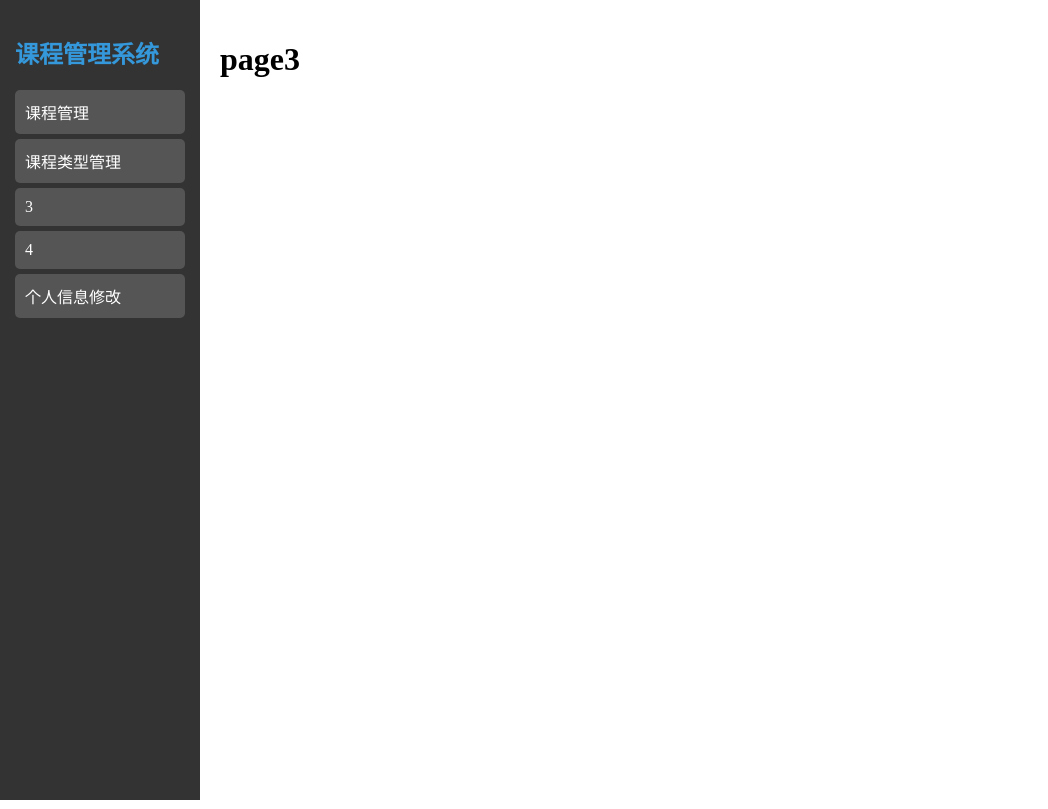
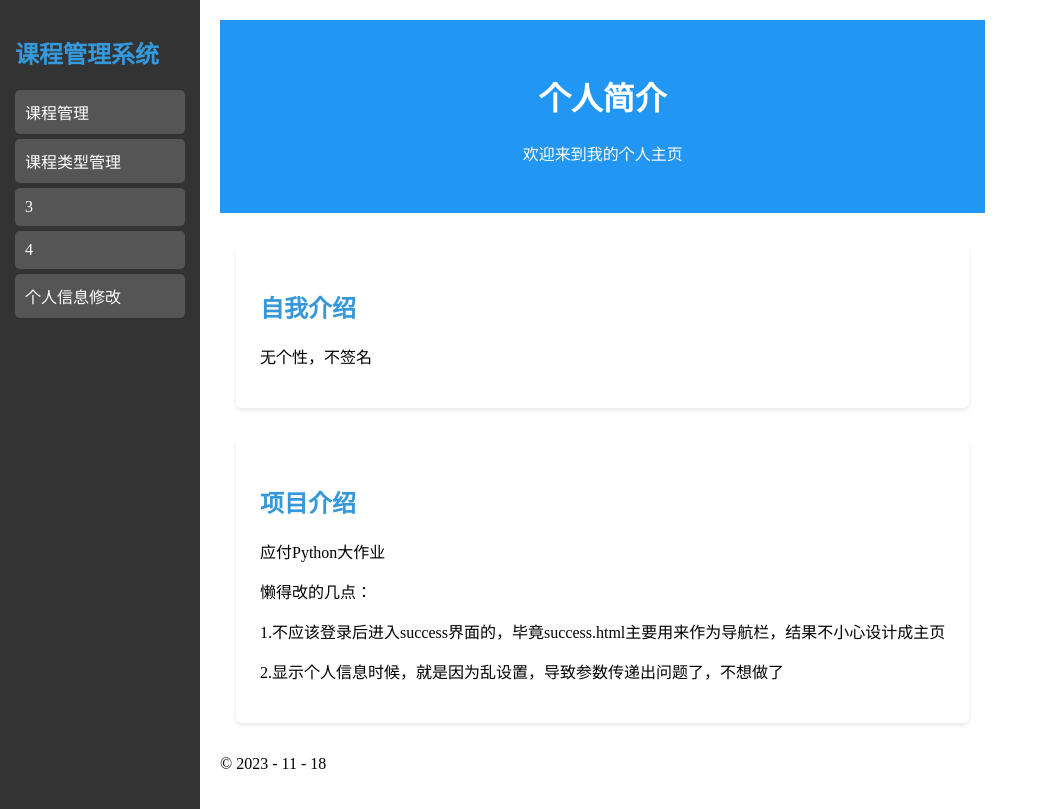
Before and after one commit to tglklzq/djangoProject_lzq, a Django app: page /page/3/ in a window 1280 px wide. Shown: the whole page, without its empty margins (0-1048 px from the left). Run offline with Django 4.2, Linux system fonts and the light colour scheme.

Commit message:
能用就行

```diff
--- a/templates/page/page3.html
+++ b/templates/page/page3.html
@@ -3,5 +3,102 @@
 {% extends 'success.html' %}
 
 {% block content %}
-    <h1>page3</h1>
+  <style>
+    table {
+      width: 100%;
+      border-collapse: collapse;
+      margin-bottom: 20px;
+    }
+    header {
+            background-color: #2196F3;
+            color: #fff;
+            text-align: center;
+            padding: 2rem 0;
+        }
+    section {
+            max-width: 800px;
+            margin: 2rem auto;
+            padding: 0 1rem;
+        }.intro {
+            background-color: #fff;
+            padding: 1.5rem;
+            border-radius: 5px;
+            box-shadow: 0 2px 4px rgba(0, 0, 0, 0.1);
+        }.project {
+            background-color: #fff;
+            margin-top: 2rem;
+            padding: 1.5rem;
+            border-radius: 5px;
+            box-shadow: 0 2px 4px rgba(0, 0, 0, 0.1);
+        }
+    th, td {
+      border: 1px solid #3498db; /* 使用蓝色边框 */
+      padding: 8px;
+      text-align: left;
+    }
+
+    th {
+      background-color: #3498db; /* 使用蓝色背景 */
+      color: white;
+    }
+
+    h2, h3 {
+      color: #3498db; /* 使用蓝色文字 */
+    }
+
+    form {
+      margin-bottom: 20px;
+    }
+
+    label {
+      display: block;
+      margin-bottom: 8px;
+    }
+
+    input {
+      width: 100%;
+      padding: 8px;
+      margin-bottom: 12px;
+      box-sizing: border-box;
+    }
+
+    button {
+      background-color: #3498db; /* 使用蓝色背景 */
+      color: white;
+      padding: 10px;
+      border: none;
+      cursor: pointer;
+    }
+
+
+    button:hover {
+      background-color: #2980b9; /* 鼠标悬停时的深蓝色 */
+    }
+  </style>
+    <title>Self Introduction</title>
+
+<body>
+    <header>
+        <h1>个人简介</h1>
+        <p>欢迎来到我的个人主页</p>
+    </header>
+    <section>
+        <div class="intro">
+            <h2>自我介绍</h2>
+            <p>无个性，不签名</p>
+        </div>
+        <div class="project">
+            <h2>项目介绍</h2>
+            <p>应付Python大作业</p>
+            <p>懒得改的几点：</p>
+            <p>1.不应该登录后进入success界面的，毕竟success.html主要用来作为导航栏，结果不小心设计成主页</p>
+            <p>2.显示个人信息时候，就是因为乱设置，导致参数传递出问题了，不想做了</p>
+        </div>
+    </section>
+    <footer>
+        <p>&copy; 2023 - 11 - 18</p>
+    </footer>
+</body>
+
+
 {% endblock %}
--- a/templates/page/page4.html
+++ b/templates/page/page4.html
@@ -3,5 +3,6 @@
 {% extends 'success.html' %}
 
 {% block content %}
-    <h1>page4</h1>
+    <h1>man，hhh，what can i say？</h1>
+    <h1>男人，哈哈哈，什么罐头我可以说？</h1>
 {% endblock %}
--- a/templates/page/page5.html
+++ b/templates/page/page5.html
@@ -4,14 +4,14 @@
 
 {% block content %}
     <div style="margin: 20px;">
-        <h1>User Profile</h1>
+        <h1>用户个人信息管理</h1>
 
 {#        <div class="user-info">#}
 {#            <p><strong>姓名:</strong> {{ user.user_name }}</p>#}
 {#            <p><strong>账号:</strong> {{ user.user_number }}</p>#}
 {#        </div>#}
 
-        <button id="openModalBtn" style="padding: 10px; background-color: #007bff; color: #fff; border: none; cursor: pointer;">修改信息</button>
+        <button id="openModalBtn" style="padding: 10px; background-color: #007bff; color: #fff; border: none; cursor: pointer;">修改个人信息</button>
 
         <div id="myModal" class="modal" style="display: none;">
             <div class="modal-content" style="background-color: #fefefe; padding: 20px; border-radius: 10px; box-shadow: 0 0 10px rgba(0, 0, 0, 0.1);">
--- a/templates/success.html
+++ b/templates/success.html
@@ -1,5 +1,4 @@
 <!-- myapp/templates/success.html -->
-
 <!DOCTYPE html>
 <html lang="en">
 <head>
@@ -53,6 +52,7 @@
 
     <div class="content">
         <!-- 主要内容放在这里 -->
+
         {% block content %}{% endblock %}
     </div>
 </div>
```
Also changed, not shown: templates/page/page1.html (+19 -42 lines).
